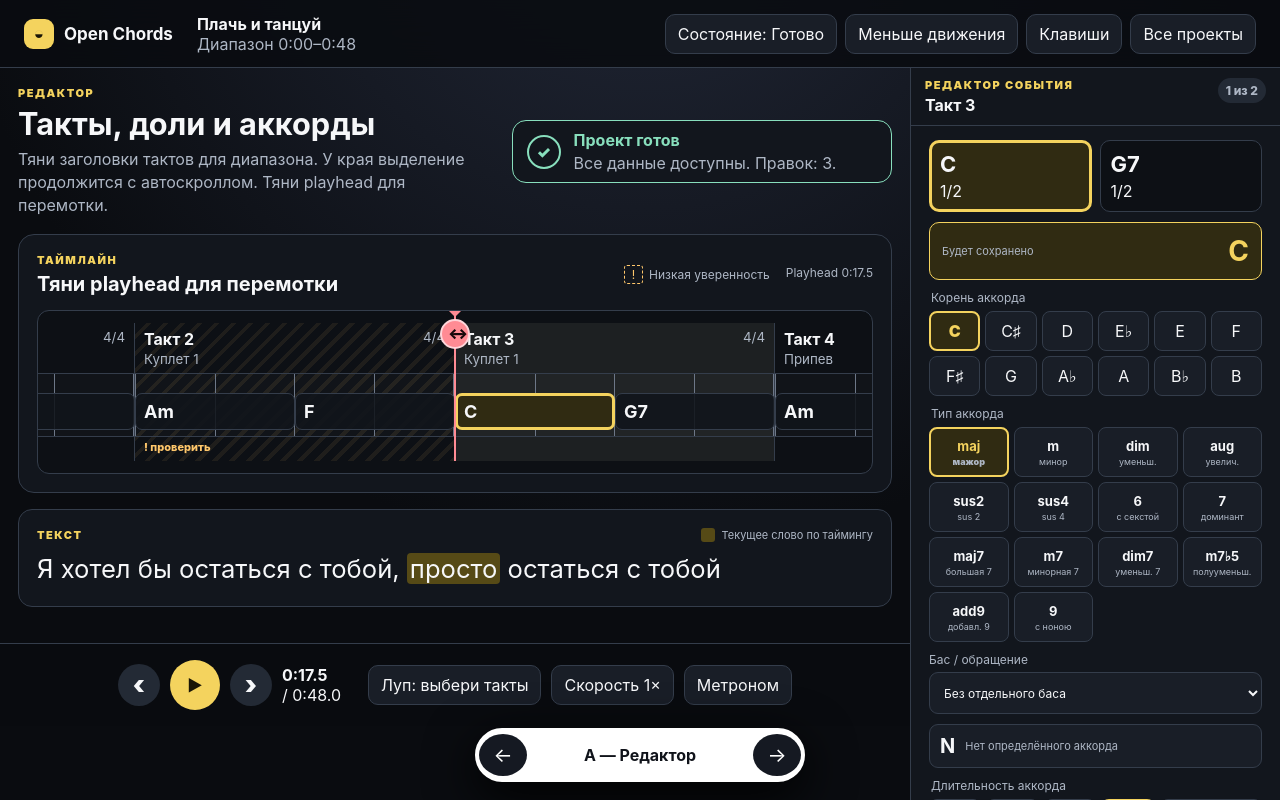
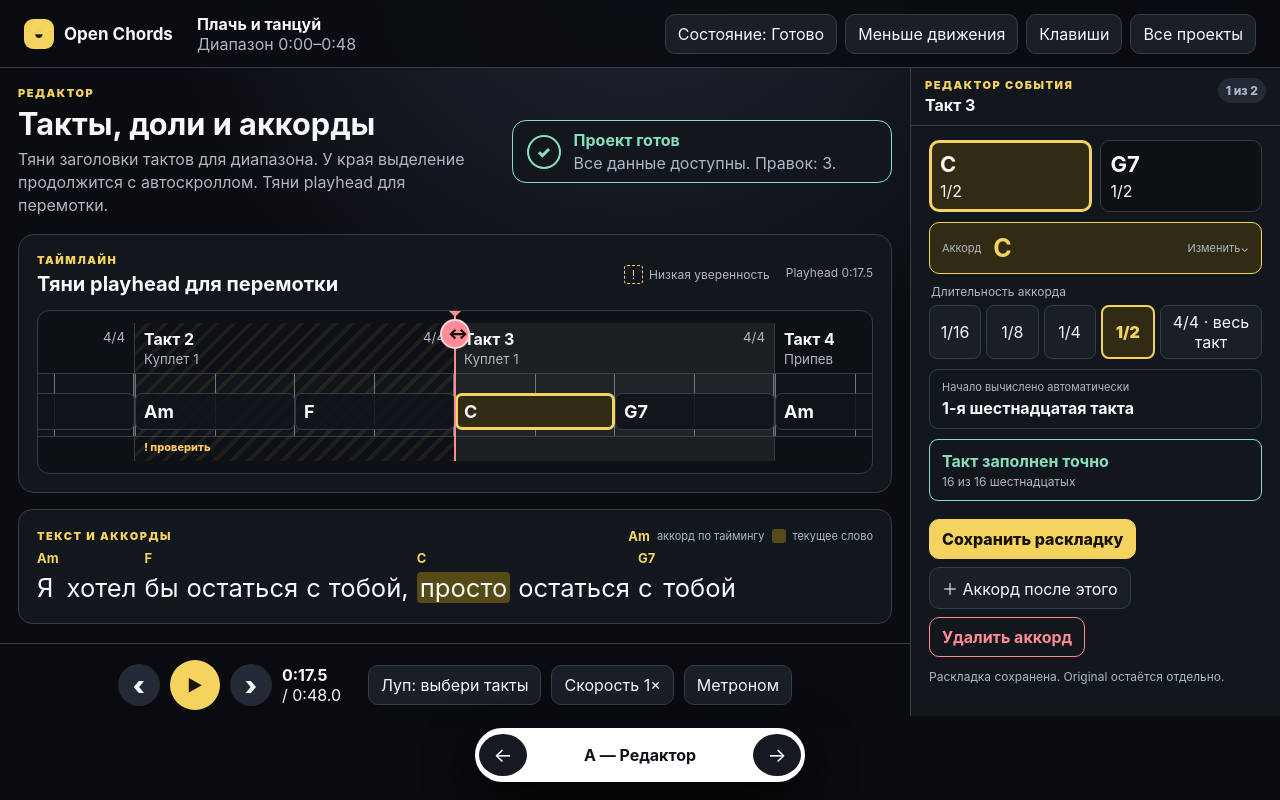
Before and after one commit to qisoft/open-chords, a React (Vite) app in the folder prototypes/workspace-ux/: page / in a window 1280 px wide. Shown: the top 800 px of the page. Built offline with nearby package versions, Linux system fonts and the light colour scheme.

Commit message:
Compact chord picker and align chords with lyrics

```diff
--- a/prototypes/workspace-ux/src/App.jsx
+++ b/prototypes/workspace-ux/src/App.jsx
@@ -186,6 +186,27 @@ function parseChord(symbol) {
   const type = CHORD_TYPES.find((item) => item.suffix === suffix)?.id || 'major'
   return { noChord: false, root, type, bass: CHORD_ROOTS.includes(bass) ? bass : '' }
 }
+function timedChordEvents(bars) {
+  const result = []
+  let barStart = 0
+  bars.forEach((bar) => {
+    let eventStart = barStart
+    bar.events.forEach((event) => {
+      result.push({ chord: event.chord, start: eventStart, end: eventStart + event.duration })
+      eventStart += event.duration
+    })
+    barStart += barCapacity(bar)
+  })
+  return result
+}
+function chordLabelsForLyrics(bars, words) {
+  const labels = Array(words.length).fill('')
+  timedChordEvents(bars).forEach((event) => {
+    const wordIndex = words.findIndex((word) => event.start < word.end && event.end > word.start)
+    if (wordIndex >= 0 && !labels[wordIndex]) labels[wordIndex] = event.chord
+  })
+  return labels
+}
 function rangesEqual(left, right) { return Boolean(left && right && left.start === right.start && left.end === right.end) }
 function formatTime(positionUnits) {
   const seconds = SOURCE_START_SECONDS + positionUnits / UNITS_PER_SECOND
@@ -373,6 +394,7 @@ function Timeline({ state, dispatch, simple = false }) {
 
 function EventEditor({ state, bar, event, dispatch }) {
   const [chordDraft, setChordDraft] = useState(() => parseChord(event.chord))
+  const chordPickerRef = useRef(null)
   useEffect(() => setChordDraft(parseChord(event.chord)), [event.id, event.chord])
   const activeIndex = bar.events.findIndex((item) => item.id === event.id)
   const start = bar.events.slice(0, activeIndex).reduce((sum, item) => sum + item.duration, 0)
@@ -386,13 +408,15 @@ function EventEditor({ state, bar, event, dispatch }) {
     {bar.confidence === 'low' && <section className="review-status warn" aria-label="Такт требует проверки"><div><strong>Автоанализ не уверен</strong><span>Проверь все аккорды в такте. Если всё правильно — подтверди его.</span></div><button className="primary-button" type="button" onClick={() => dispatch({ type: 'confirmBar', barId: bar.id })}>✓ Подтвердить такт</button></section>}
     {bar.confidence === 'reviewed' && <section className="review-status good" aria-label="Такт проверен вручную"><div><strong>✓ Проверено вручную</strong><span>Предупреждение снято после твоего подтверждения.</span></div><button className="quiet-button" type="button" onClick={() => dispatch({ type: 'flagBarForReview', barId: bar.id })}>Вернуть на проверку</button></section>}
     <form onSubmit={save}>
-      <div className="field-group"><section className="chord-picker-control" aria-labelledby="chord-picker-title">
-        <div className="chord-preview"><span id="chord-picker-title">Будет сохранено</span><strong aria-live="polite">{name}</strong></div>
-        <fieldset><legend>Корень аккорда</legend><div className="chord-choice-grid root-choices">{CHORD_ROOTS.map((root) => <button key={root} type="button" className={!chordDraft.noChord && chordDraft.root === root ? 'selected' : ''} aria-pressed={!chordDraft.noChord && chordDraft.root === root} onClick={() => setChordDraft((current) => ({ ...current, noChord: false, root }))}>{root}</button>)}</div></fieldset>
-        <fieldset><legend>Тип аккорда</legend><div className="chord-choice-grid type-choices">{CHORD_TYPES.map((type) => <button key={type.id} type="button" className={!chordDraft.noChord && chordDraft.type === type.id ? 'selected' : ''} aria-pressed={!chordDraft.noChord && chordDraft.type === type.id} onClick={() => setChordDraft((current) => ({ ...current, noChord: false, type: type.id }))}><strong>{type.suffix || 'maj'}</strong><span>{type.label}</span></button>)}</div></fieldset>
-        <label className="bass-choice">Бас / обращение<select value={chordDraft.bass} disabled={chordDraft.noChord} onChange={(selectEvent) => setChordDraft((current) => ({ ...current, bass: selectEvent.target.value }))}><option value="">Без отдельного баса</option>{CHORD_ROOTS.map((root) => <option key={root} value={root}>{root}</option>)}</select></label>
-        <button className={`no-chord-choice ${chordDraft.noChord ? 'selected' : ''}`} type="button" aria-pressed={chordDraft.noChord} onClick={() => setChordDraft((current) => ({ ...current, noChord: true, bass: '' }))}><strong>N</strong><span>Нет определённого аккорда</span></button>
-      </section>
+      <div className="field-group"><details ref={chordPickerRef} className="chord-picker-dropdown">
+        <summary><span>Аккорд</span><strong aria-live="polite">{name}</strong><span>Изменить⌄</span></summary>
+        <div className="chord-picker-menu">
+          <div className="chord-mode" role="group" aria-label="Аккорд или участок без аккорда"><button type="button" className={!chordDraft.noChord ? 'selected' : ''} aria-pressed={!chordDraft.noChord} onClick={() => setChordDraft((current) => ({ ...current, noChord: false }))}>Аккорд</button><button type="button" className={chordDraft.noChord ? 'selected' : ''} aria-pressed={chordDraft.noChord} onClick={() => setChordDraft((current) => ({ ...current, noChord: true, bass: '' }))}>N · нет аккорда</button></div>
+          <div className="chord-select-grid"><label>Корень<select value={chordDraft.root} disabled={chordDraft.noChord} onChange={(selectEvent) => setChordDraft((current) => ({ ...current, root: selectEvent.target.value }))}>{CHORD_ROOTS.map((root) => <option key={root} value={root}>{root}</option>)}</select></label><label>Тип<select value={chordDraft.type} disabled={chordDraft.noChord} onChange={(selectEvent) => setChordDraft((current) => ({ ...current, type: selectEvent.target.value }))}>{CHORD_TYPES.map((type) => <option key={type.id} value={type.id}>{type.suffix || 'maj'} · {type.label}</option>)}</select></label></div>
+          <label>Бас / обращение<select value={chordDraft.bass} disabled={chordDraft.noChord} onChange={(selectEvent) => setChordDraft((current) => ({ ...current, bass: selectEvent.target.value }))}><option value="">Без отдельного баса</option>{CHORD_ROOTS.map((root) => <option key={root} value={root}>{root}</option>)}</select></label>
+          <div className="chord-picker-footer"><span>Результат: <strong>{name}</strong></span><button className="primary-button" type="button" onClick={() => chordPickerRef.current?.removeAttribute('open')}>Готово</button></div>
+        </div>
+      </details>
         <fieldset className="duration-control"><legend>Длительность аккорда</legend><div>{durationOptionsForBar(bar).map((option) => <button key={option.units} type="button" className={event.duration === option.units ? 'selected' : ''} aria-pressed={event.duration === option.units} onClick={() => dispatch({ type: 'updateEvent', patch: { duration: option.units } })}>{option.label}</button>)}</div></fieldset>
         <div className="event-position"><span>Начало вычислено автоматически</span><strong>{start + 1}-я шестнадцатая такта</strong></div>
         <div className={`validation-banner ${valid ? 'valid' : 'invalid'}`} role="status">
@@ -421,8 +445,9 @@ function Transport({ state, dispatch }) {
 
 function VariantA({ state, dispatch, bar, event }) {
   const currentLyricIndex = LYRIC_WORDS.findIndex((word) => state.positionUnits >= word.start && state.positionUnits < word.end)
+  const lyricChordLabels = useMemo(() => chordLabelsForLyrics(state.bars, LYRIC_WORDS), [state.bars])
   return <div className="shell variant-a"><Header state={state} dispatch={dispatch} /><div className="studio-grid">
-    <main id="workspace-main" className="studio-main" tabIndex="-1"><div className="editor-intro"><div><span className="eyebrow">Редактор</span><h1>Такты, доли и аккорды</h1><p>Тяни заголовки тактов для диапазона. У края выделение продолжится с автоскроллом. Тяни playhead для перемотки.</p></div><StatusBanner state={state} /></div><Timeline state={state} dispatch={dispatch} /><section className="lyrics-strip" aria-label="Текст песни с таймингом"><div className="lyrics-heading"><span className="eyebrow">Текст</span><span className="lyrics-key"><i aria-hidden="true" />Текущее слово по таймингу</span></div><p>{LYRIC_WORDS.map((word, index) => <span key={`${word.text}-${index}`}>{index > 0 && ' '}{index === currentLyricIndex ? <mark title="Сейчас звучит это слово">{word.text}</mark> : word.text}</span>)}</p></section></main>
+    <main id="workspace-main" className="studio-main" tabIndex="-1"><div className="editor-intro"><div><span className="eyebrow">Редактор</span><h1>Такты, доли и аккорды</h1><p>Тяни заголовки тактов для диапазона. У края выделение продолжится с автоскроллом. Тяни playhead для перемотки.</p></div><StatusBanner state={state} /></div><Timeline state={state} dispatch={dispatch} /><section className="lyrics-strip" aria-label="Текст песни с аккордами и таймингом"><div className="lyrics-heading"><span className="eyebrow">Текст и аккорды</span><span className="lyrics-key"><b>Am</b> аккорд по таймингу <i aria-hidden="true" /> текущее слово</span></div><p>{LYRIC_WORDS.map((word, index) => <span className="lyric-token" key={`${word.text}-${index}`}><strong className="lyric-chord" aria-hidden={lyricChordLabels[index] ? undefined : true}>{lyricChordLabels[index] || '\u00a0'}</strong><span>{index === currentLyricIndex ? <mark title="Сейчас звучит это слово">{word.text}</mark> : word.text}</span></span>)}</p></section></main>
     <EventEditor state={state} bar={bar} event={event} dispatch={dispatch} />
   </div><footer className="studio-footer"><Transport state={state} dispatch={dispatch} /></footer></div>
 }
--- a/prototypes/workspace-ux/src/styles.css
+++ b/prototypes/workspace-ux/src/styles.css
@@ -137,26 +137,23 @@ button { cursor: pointer; }
 .review-status.good { color: var(--good); background: #10261e; }
 .field-group { display: grid; gap: 10px; padding: 0 18px 18px; }
 .field-group label { display: grid; gap: 5px; color: var(--muted); font-size: 12px; }
-.chord-picker-control { display: grid; gap: 10px; }
-.chord-picker-control fieldset { margin: 0; border: 0; padding: 0; }
-.chord-picker-control legend { margin-bottom: 6px; color: var(--muted); font-size: 12px; }
-.chord-preview { display: flex; align-items: center; justify-content: space-between; gap: 14px; min-height: 58px; border: 1px solid var(--accent); border-radius: 10px; background: #302b12; padding: 8px 12px; }
-.chord-preview span { color: var(--muted); font-size: 11px; }
-.chord-preview strong { color: var(--accent); font-size: 28px; line-height: 1; }
-.chord-choice-grid { display: grid; gap: 5px; }
-.root-choices { grid-template-columns: repeat(6, minmax(0, 1fr)); }
-.type-choices { grid-template-columns: repeat(4, minmax(0, 1fr)); }
-.chord-choice-grid button { min-width: 0; min-height: 40px; border: 1px solid var(--line); border-radius: 8px; background: var(--surface-2); padding: 5px 3px; }
-.chord-choice-grid button:hover, .no-chord-choice:hover { background: var(--surface-3); }
-.chord-choice-grid button.selected, .no-chord-choice.selected { border: 2px solid var(--accent); background: #302b12; color: var(--accent); font-weight: 900; }
-.type-choices button { display: flex; min-height: 50px; flex-direction: column; align-items: center; justify-content: center; gap: 2px; }
-.type-choices button strong { overflow: hidden; max-width: 100%; font-size: 13px; text-overflow: ellipsis; }
-.type-choices button span { overflow: hidden; max-width: 100%; color: var(--muted); font-size: 9px; text-overflow: ellipsis; white-space: nowrap; }
-.bass-choice select { width: 100%; min-height: 42px; border: 1px solid var(--line); border-radius: 9px; background: var(--surface-2); color: var(--text); padding: 8px 10px; }
-.bass-choice select:disabled { cursor: not-allowed; opacity: .55; }
-.no-chord-choice { display: flex; align-items: center; gap: 10px; min-height: 44px; border: 1px solid var(--line); border-radius: 9px; background: var(--surface-2); padding: 7px 10px; text-align: left; }
-.no-chord-choice strong { font-size: 20px; }
-.no-chord-choice span { color: var(--muted); font-size: 11px; }
+.chord-picker-dropdown { position: relative; z-index: 9; }
+.chord-picker-dropdown summary { display: grid; grid-template-columns: auto 1fr auto; align-items: center; gap: 12px; min-height: 52px; border: 1px solid var(--accent); border-radius: 10px; background: #302b12; padding: 8px 12px; cursor: pointer; list-style: none; }
+.chord-picker-dropdown summary::-webkit-details-marker { display: none; }
+.chord-picker-dropdown summary span { color: var(--muted); font-size: 11px; }
+.chord-picker-dropdown summary strong { color: var(--accent); font-size: 25px; line-height: 1; }
+.chord-picker-dropdown[open] summary { box-shadow: 0 0 0 3px rgba(244,211,94,.18); }
+.chord-picker-menu { position: absolute; z-index: 12; top: calc(100% + 7px); left: 0; display: grid; width: min(420px, calc(100vw - 36px)); gap: 11px; border: 1px solid var(--line); border-radius: 12px; background: #11151c; padding: 12px; box-shadow: 0 18px 50px #000; }
+.chord-mode { display: grid; grid-template-columns: 1fr 1fr; gap: 5px; }
+.chord-mode button { min-height: 40px; border: 1px solid var(--line); border-radius: 8px; background: var(--surface-2); padding: 7px; }
+.chord-mode button.selected { border: 2px solid var(--accent); background: #302b12; color: var(--accent); font-weight: 900; }
+.chord-select-grid { display: grid; grid-template-columns: minmax(100px, .65fr) minmax(160px, 1fr); gap: 8px; }
+.chord-picker-menu label { display: grid; gap: 5px; color: var(--muted); font-size: 11px; }
+.chord-picker-menu select { width: 100%; min-height: 42px; border: 1px solid var(--line); border-radius: 8px; background: var(--surface-2); color: var(--text); padding: 7px 9px; }
+.chord-picker-menu select:disabled { cursor: not-allowed; opacity: .5; }
+.chord-picker-footer { display: flex; align-items: center; justify-content: space-between; gap: 10px; border-top: 1px solid var(--line); padding-top: 10px; }
+.chord-picker-footer span { color: var(--muted); font-size: 12px; }
+.chord-picker-footer strong { color: var(--accent); font-size: 18px; }
 .button-pair { gap: 8px; padding: 0 18px 18px; flex-wrap: wrap; }
 .duration-control { margin: 0; border: 0; padding: 0; }
 .duration-control legend { margin-bottom: 6px; color: var(--muted); font-size: 12px; }
@@ -177,8 +174,11 @@ button { cursor: pointer; }
 .lyrics-heading { display: flex; align-items: center; justify-content: space-between; gap: 16px; }
 .lyrics-heading .eyebrow { margin: 0; }
 .lyrics-key { display: inline-flex; align-items: center; gap: 7px; color: var(--muted); font-size: 11px; }
+.lyrics-key b { color: var(--accent); font-size: 13px; }
 .lyrics-key i { width: 14px; height: 14px; border-radius: 3px; background: #564a16; }
-.lyrics-strip p { margin: 8px 0 0; font-size: clamp(19px, 2vw, 28px); line-height: 1.5; }
+.lyrics-strip p { display: flex; flex-wrap: wrap; align-items: end; gap: 2px 8px; margin: 8px 0 0; font-size: clamp(19px, 2vw, 28px); line-height: 1.35; }
+.lyric-token { display: inline-grid; grid-template-rows: 19px auto; align-items: end; }
+.lyric-chord { min-height: 19px; color: var(--accent); font-size: 13px; line-height: 1; }
 mark { border-radius: 4px; background: #564a16; color: var(--text); padding: 0 3px; }
 .studio-footer { position: sticky; bottom: 74px; z-index: 5; margin-right: 370px; border-top: 1px solid var(--line); background: rgba(10,12,16,.97); backdrop-filter: blur(18px); }
 .transport { justify-content: center; gap: 10px; min-height: 82px; padding: 12px; flex-wrap: wrap; }
@@ -245,7 +245,7 @@ mark { border-radius: 4px; background: #564a16; color: var(--text); padding: 0 3
   .studio-grid { grid-template-columns: 1fr; }
   .variant-a .inspector { border-width: 1px 0 0; }
   .variant-a .field-group { grid-template-columns: minmax(0, 1fr) minmax(300px, .85fr); align-items: start; }
-  .variant-a .chord-picker-control { grid-row: span 3; }
+  .variant-a .chord-picker-dropdown { grid-row: span 3; }
   .variant-a .selected-chord { flex-direction: row; align-items: baseline; gap: 12px; }
   .event-picker { grid-template-columns: repeat(auto-fit, minmax(140px, 1fr)); }
   .studio-footer { margin-right: 0; }
@@ -261,7 +261,7 @@ mark { border-radius: 4px; background: #564a16; color: var(--text); padding: 0 3
   .studio-main { padding: 12px; }
   .editor-intro { grid-template-columns: 1fr; }
   .variant-a .field-group { grid-template-columns: 1fr; }
-  .variant-a .chord-picker-control { grid-row: auto; }
+  .variant-a .chord-picker-dropdown { grid-row: auto; }
   .focus-main { width: calc(100% - 20px); margin: 10px auto; }
   .focus-context, .task-drawer, .section-heading { align-items: flex-start; flex-direction: column; }
   .focus-tools { overflow-x: auto; width: 100%; }
```
Also changed, not shown: 1 other file (tests, documents, lock files or other folders).
